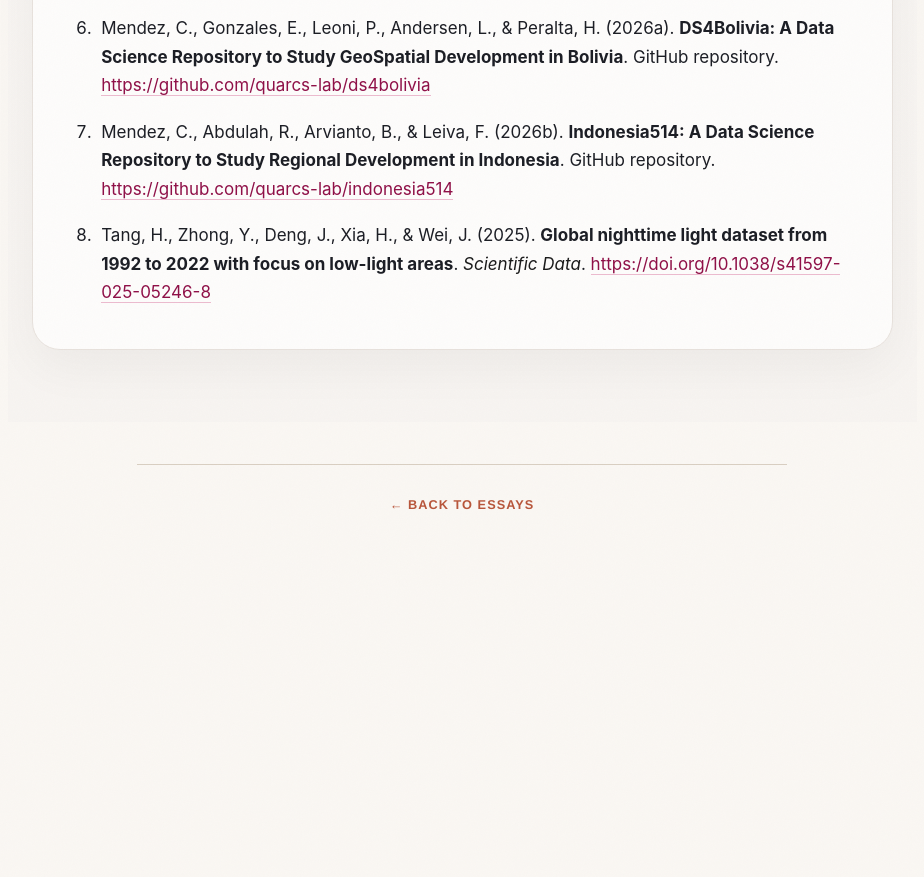
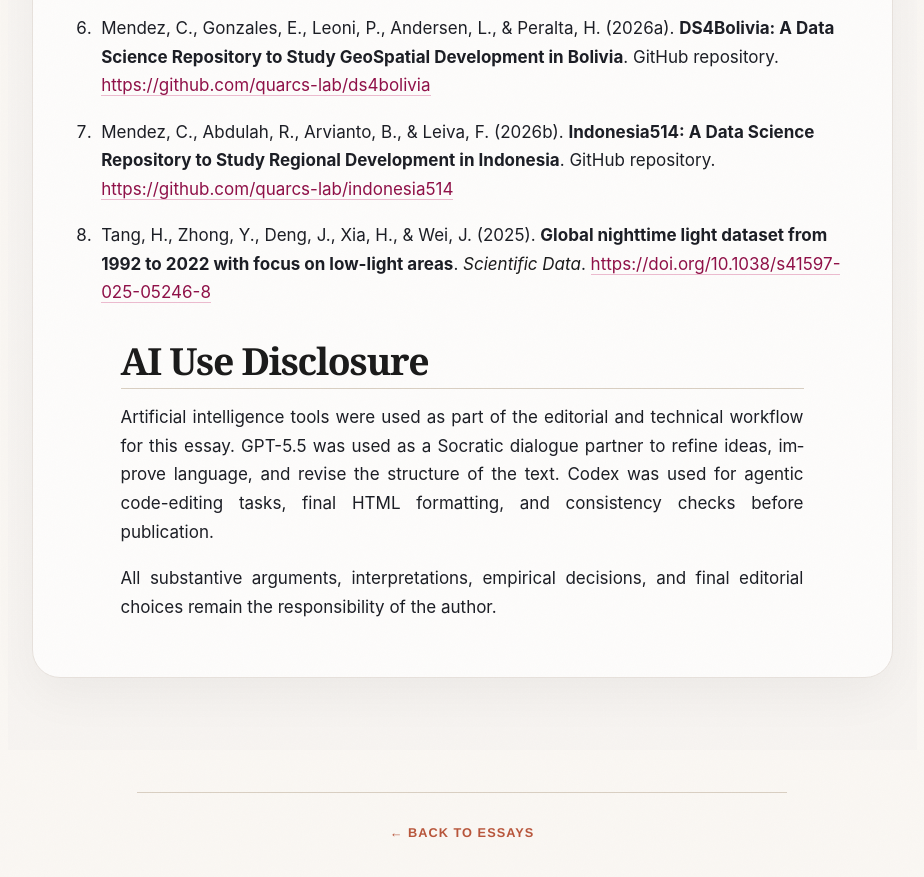
Before and after one commit to Favioleiva/favioleiva.github.io, a Jekyll site: the page built from essays/10boliviaindonesiaviirslike.html, in a window 1280 px wide and 900 px high, scrolled down 8179 px. Shown: the top 877 px of the window, without its empty margins (178-1102 px from the left). Built offline with Jekyll 4.4.1, drawn with Linux system fonts in a browser that asks for light colours; nearby versions of some CDN libraries; before the commit the page ends 8750 px from its top, so only the background shows below that.

Commit message:
Update 10boliviaindonesiaviirslike.html
AI usage disclaimer

```diff
--- a/essays/10boliviaindonesiaviirslike.html
+++ b/essays/10boliviaindonesiaviirslike.html
@@ -801,6 +801,18 @@
               areas</span>. <em>Scientific Data</em>. <a
               href="https://doi.org/10.1038/s41597-025-05246-8">https://doi.org/10.1038/s41597-025-05246-8</a></li>
         </ol>
+      <section id="ai-disclosure" class="ai-disclosure">
+        <h2>AI Use Disclosure</h2>
+        <p>
+          Artificial intelligence tools were used as part of the editorial and technical workflow for this essay.
+          GPT-5.5 was used as a Socratic dialogue partner to refine ideas, improve language, and revise the structure
+          of the text. Codex was used for agentic code-editing tasks, final HTML formatting, and consistency checks
+          before publication.
+        </p>
+        <p>
+          All substantive arguments, interpretations, empirical decisions, and final editorial choices remain the
+          responsibility of the author.
+        </p>
       </section>
     </main>
   </div>
```
